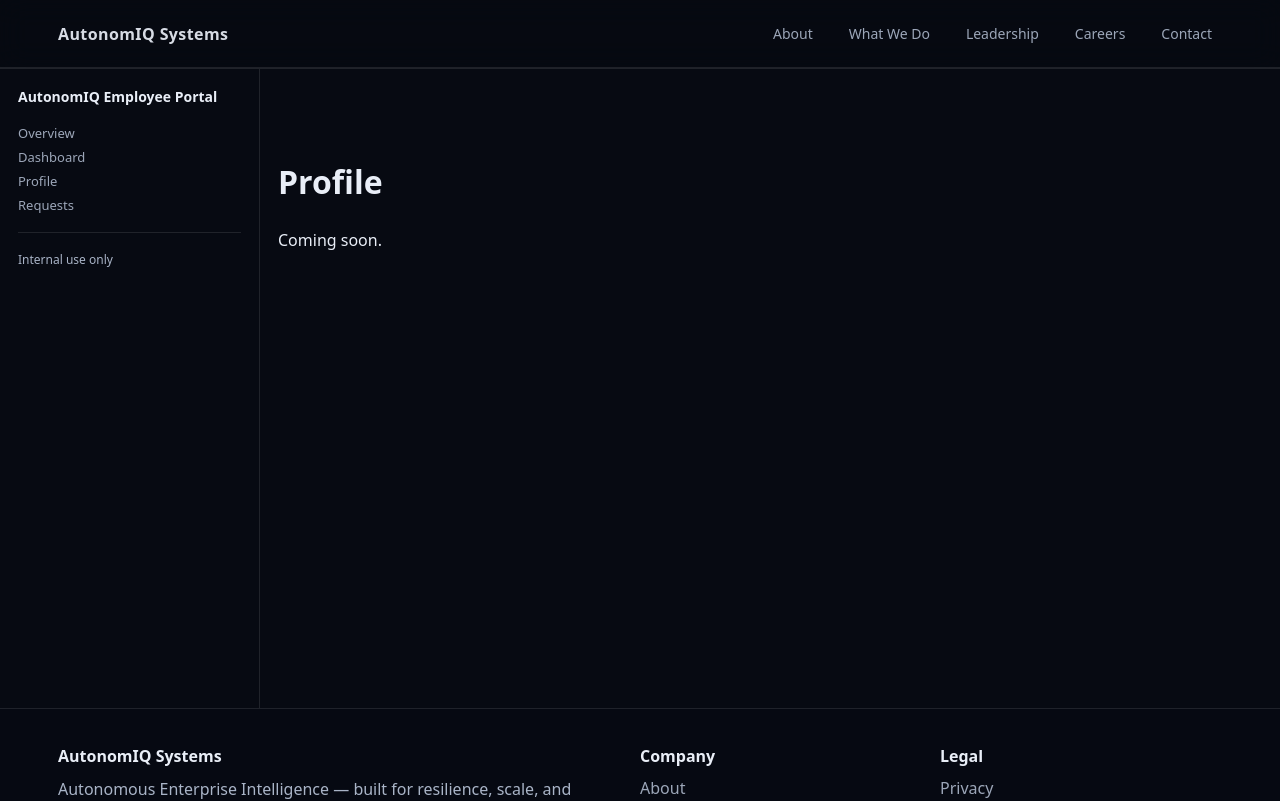
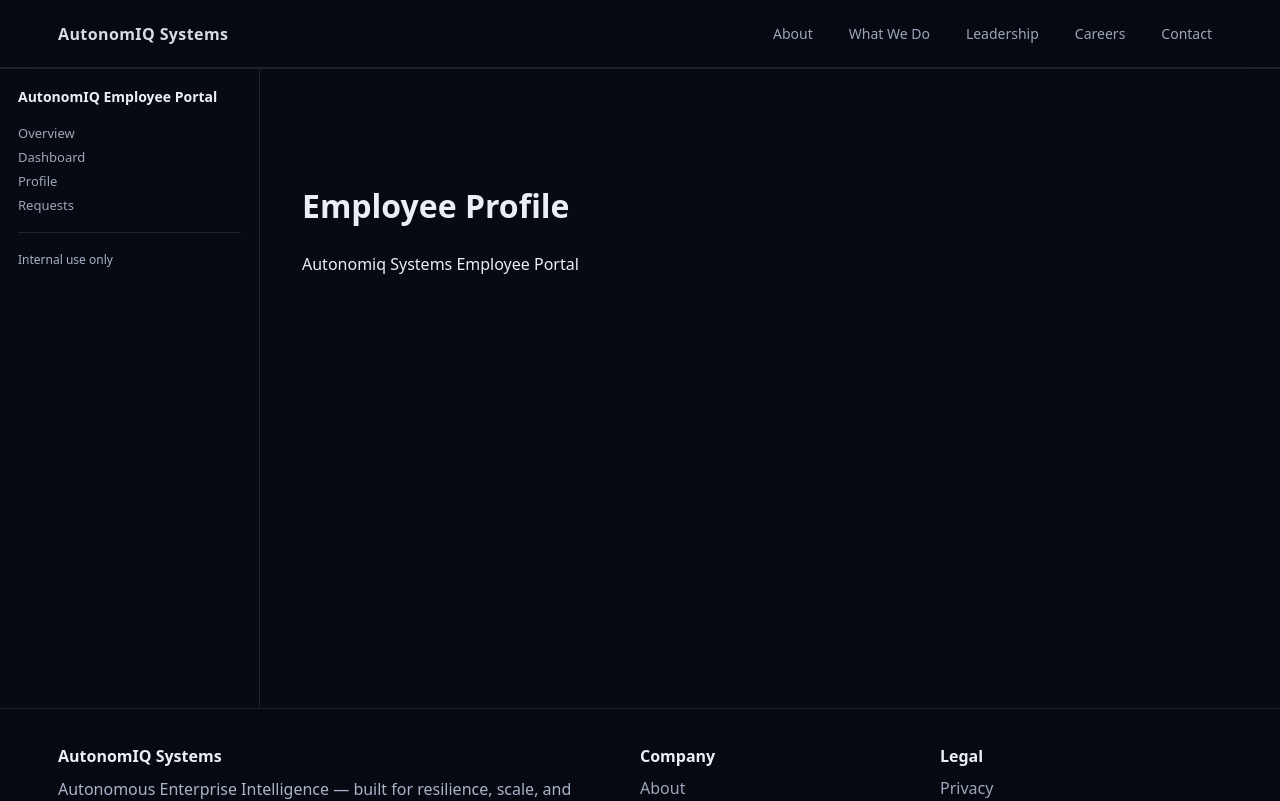
Before and after one commit to dayanidhi281986-boop/autonomiqsystems-website2, a Next.js app: page /portal/profile in a window 1280 px wide. Shown: the top 801 px of the page. Built offline with nearby package versions, Linux system fonts and the light colour scheme.

Commit message:
Update page.tsx

```diff
--- a/app/portal/profile/page.tsx
+++ b/app/portal/profile/page.tsx
@@ -1,8 +1,8 @@
 export default function Profile() {
   return (
-    <>
-      <h1 style={{ fontSize: 32 }}>Profile</h1>
-      <p>Coming soon.</p>
-    </>
+    <div style={{ padding: '24px' }}>
+      <h1 style={{ fontSize: '32px', fontWeight: 'bold' }}>Employee Profile</h1>
+      <p style={{ marginTop: '16px' }}>Autonomiq Systems Employee Portal</p>
+    </div>
   );
 }
```
